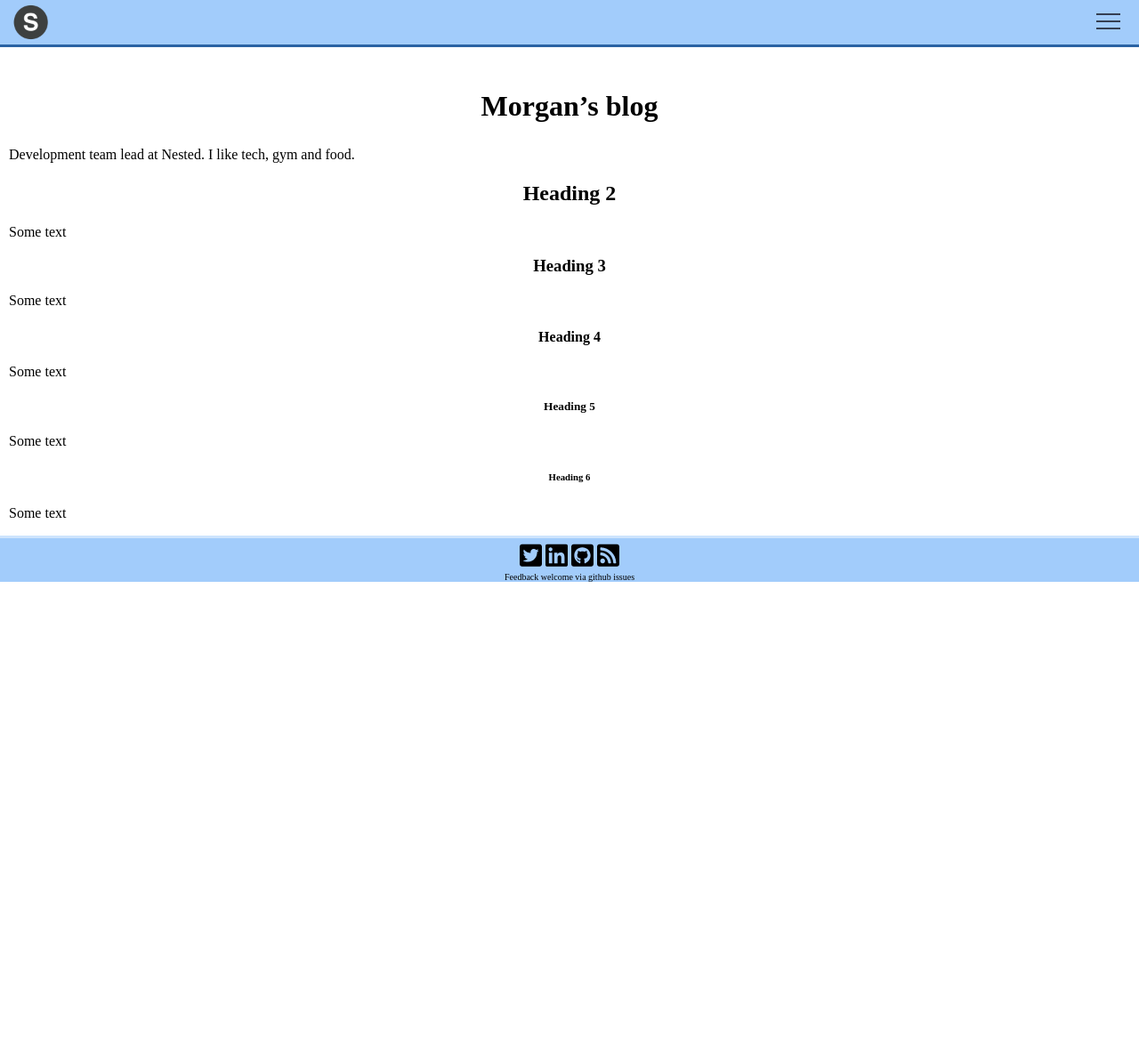
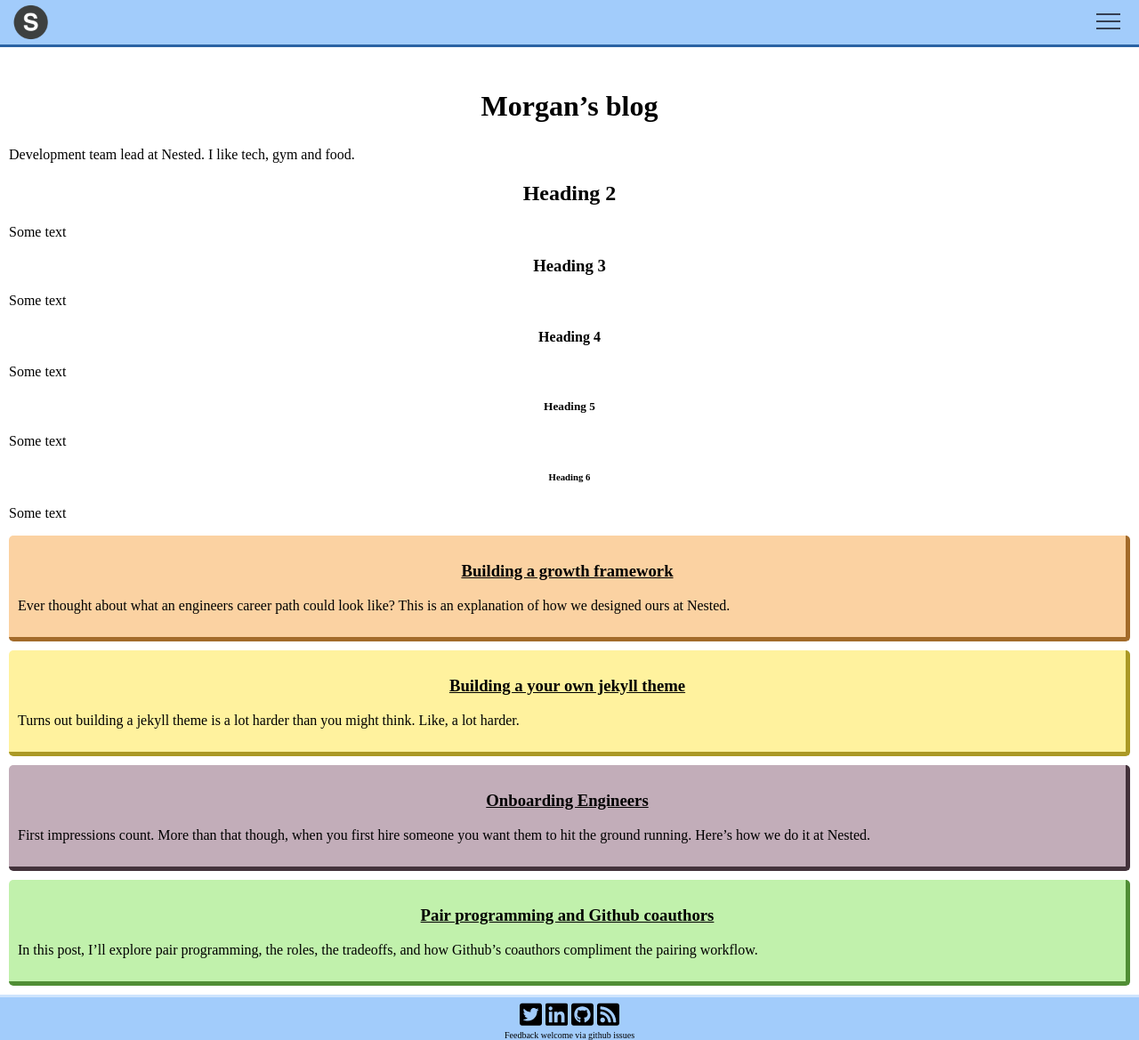
Before and after one commit to sadir/jekyll-sadir, a Jekyll site: the page built from index.html.md, in a window 1280 px wide. Shown: the whole page at 89% size. Built offline with Jekyll 4.4.1, drawn with Linux system fonts in a browser that asks for light colours; before the commit the page ends 900 px from its top, so only the background shows below that.

Commit message:
Show the ten most recent posts on the homepage

```diff
--- /dev/null
+++ b/_includes/article.html
@@ -0,0 +1,17 @@
+<article class="article">
+  <header class="article-header">
+    <h3>
+      <a class="article-title" href="{{ article.url }}" rel="bookmark">
+        {{ article.title }}
+      </a>
+    </h3>
+    {% if article.image.thumbnail %}
+      <img class="article-image" src="{{ article_image }}" alt="">
+    {% endif %}
+  </header>
+  <div class="article-excerpt">
+    {% if article.excerpt %}
+      {{ article.excerpt | markdownify }}
+    {% endif %}
+  </div>
+</article>
--- a/_includes/nav.html
+++ b/_includes/nav.html
@@ -1,5 +1,5 @@
 <link rel="stylesheet" href="assets/sass/nav.css">
-<header>
+<header class="nav-header">
   <nav>
     <div id='logo'>
       <a href="/">
--- /dev/null
+++ b/_includes/posts-limit.html
@@ -0,0 +1,5 @@
+{% assign posts_limit = page.posts_limit | default: 10 %}
+
+{%- for article in site.posts limit: posts_limit -%}
+  {% include article.html %}
+{%- endfor -%}
--- /dev/null
+++ b/_includes/posts.html
@@ -0,0 +1,5 @@
+<link rel="stylesheet" href="assets/sass/posts.css">
+<link rel="stylesheet" href="assets/sass/article.css">
+<div class="articles">
+  {% include posts-limit.html %}
+</div>
--- /dev/null
+++ b/_posts/2018-02-16-pair-programming.md
@@ -0,0 +1,10 @@
+---
+layout: post
+title:  "Pair programming and Github coauthors"
+date:   2018-02-16 18:53:44 +0000
+categories: pairing git github pair programming pear
+author: morgan
+crosspost_to_medium: true
+---
+
+In this post, I'll explore pair programming, the roles, the tradeoffs, and how Github's coauthors compliment the pairing workflow.
--- /dev/null
+++ b/_posts/2018-10-01-onboarding-engineers.md
@@ -0,0 +1,9 @@
+---
+layout: post
+title:  "Onboarding Engineers"
+date:   2018-02-16 18:53:44 +0000
+categories: onboarding engineers management engineering
+author: morgan
+---
+
+First impressions count. More than that though, when you first hire someone you want them to hit the ground running. Here's how we do it at Nested.
--- /dev/null
+++ b/_posts/2018-10-05-building-your-own-jekyll-theme.md
@@ -0,0 +1,9 @@
+---
+layout: post
+title:  "Building a your own jekyll theme"
+date:   2018-02-16 18:53:44 +0000
+categories: jekyll theme blog github pages
+author: morgan
+---
+
+Turns out building a jekyll theme is a lot harder than you might think. Like, a lot harder.
--- /dev/null
+++ b/_posts/2018-10-13-building_a_growth_framework.md
@@ -0,0 +1,9 @@
+---
+layout: post
+title:  "Building a growth framework"
+date:   2018-02-16 18:53:44 +0000
+categories: growth framework career path
+author: morgan
+---
+
+Ever thought about what an engineers career path could look like? This is an explanation of how we designed ours at Nested.
--- /dev/null
+++ b/assets/sass/article.scss
@@ -0,0 +1,14 @@
+---
+---
+@import "theme";
+
+.article {
+  padding: 10px;
+  border-style: outset;
+  border-radius: 5px;
+  border-width: 0 5px 5px 0;
+}
+
+.article-title {
+  color: black;
+}
--- a/assets/sass/nav.scss
+++ b/assets/sass/nav.scss
@@ -2,7 +2,7 @@
 ---
 @import "theme";
 
-header {
+.nav-header {
   right: 0px;
   top: 0px;
   left: 0px;
--- /dev/null
+++ b/assets/sass/posts.scss
@@ -0,0 +1,27 @@
+---
+---
+@import "theme";
+
+.article:nth-child(4n+1) {
+  background-color: map-get($bisque, medium);
+  border-color: map-get($bisque, dark);
+}
+
+.article:nth-child(4n+2) {
+  background-color: map-get($canary, medium);
+  border-color: map-get($canary, dark);
+}
+
+.article:nth-child(4n+3) {
+  background-color: map-get($thistle, medium);
+  border-color: map-get($thistle, dark);
+}
+
+.article:nth-child(4n+4) {
+  background-color: map-get($moss, medium);
+  border-color: map-get($moss, dark);
+}
+
+.article {
+  margin-top: 10px;
+}
```
Also changed, not shown: _layouts/home.html (added, +7 -0 lines), index.html.md (+1 -1 lines).
